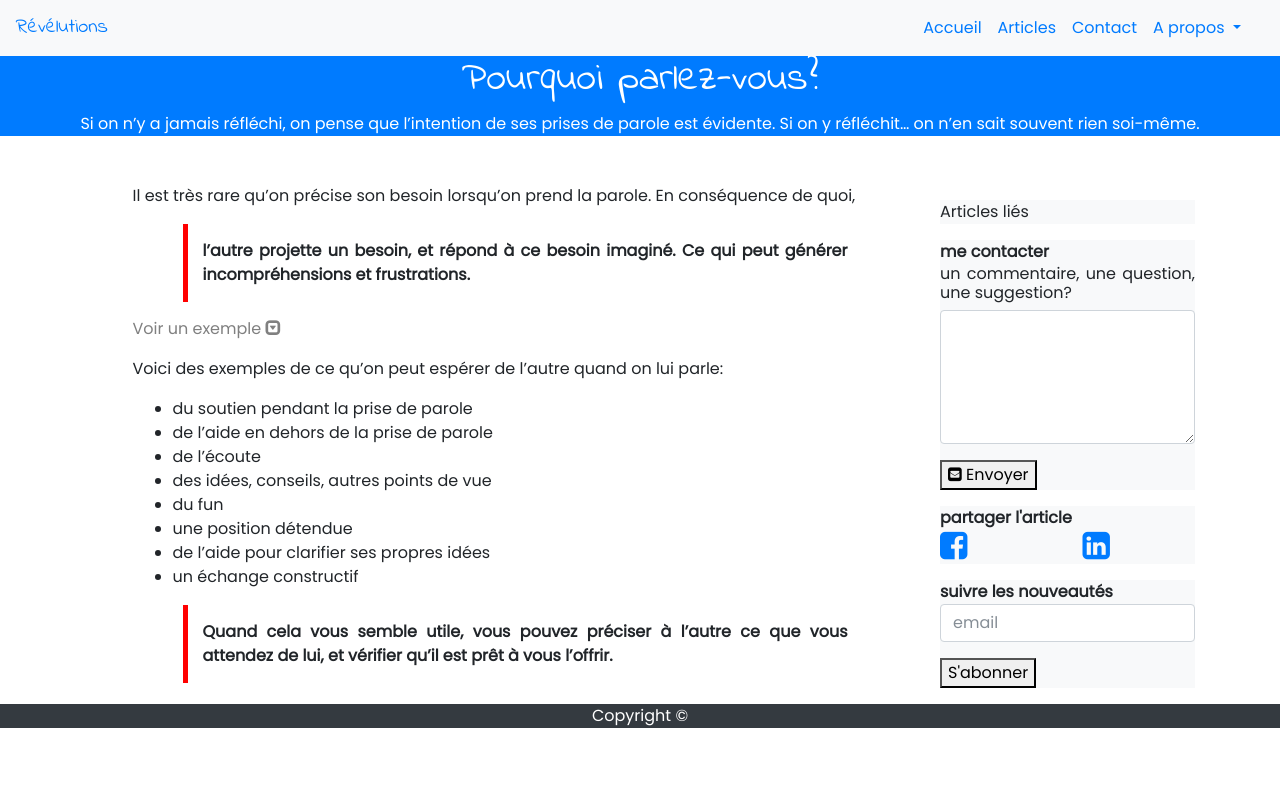
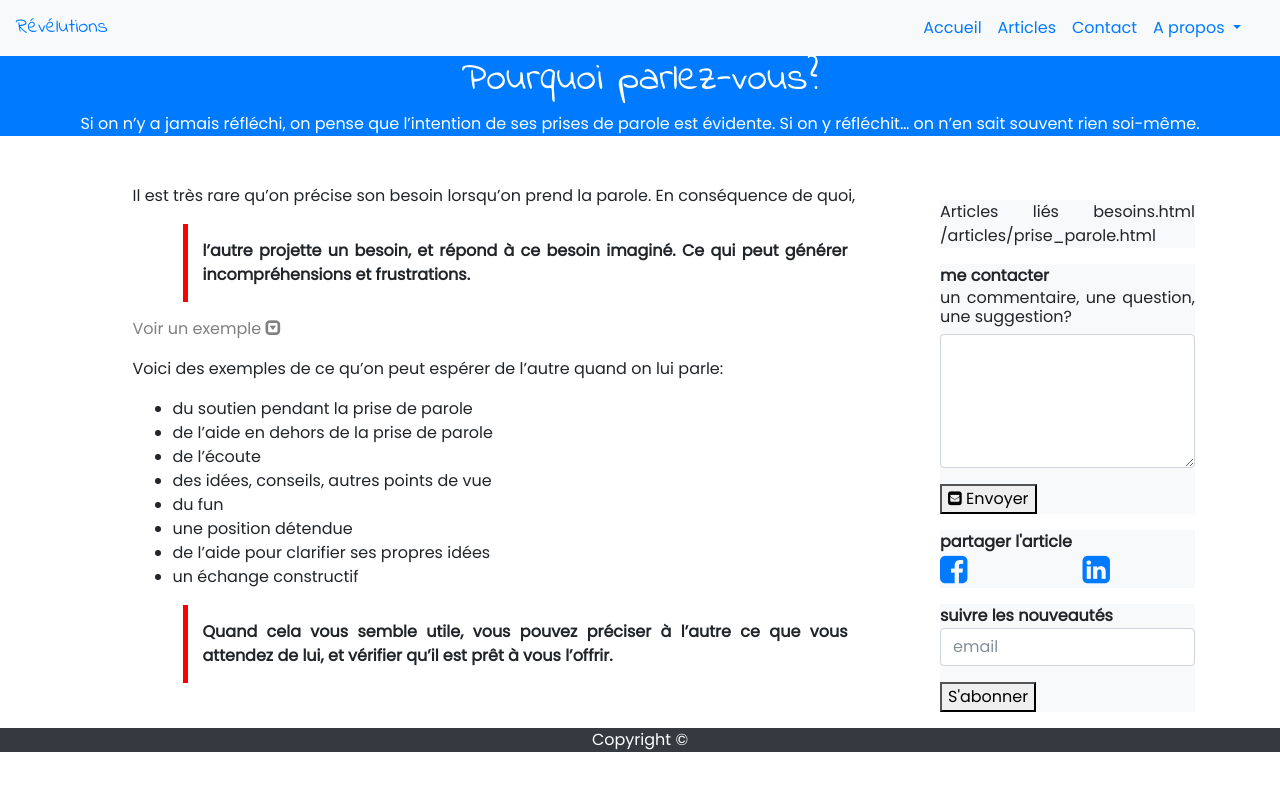
Before and after one commit to OrgaEvolutions/Nathoup.github.io, a Jekyll site: the page built from articles/prise_parole.html, in a window 1280 px wide. Shown: the top 791 px of the page. Built offline with Jekyll 4.4.1, drawn with Linux system fonts in a browser that asks for light colours; nearby versions of some CDN libraries; some web fonts are replaced.

Commit message:
Update article.html

```diff
--- a/_layouts/article.html
+++ b/_layouts/article.html
@@ -11,7 +11,10 @@ layout: default
      <div class = "col-md-offset-1 col-md-3">
 	   <p><div class="bg-light">
 	     Articles liés
-	     {% for reco in site.data.recos_articles %}{% if reco.article_ini==page.url %}
+	     {% for reco in site.data.recos_articles %}
+	     {{reco.article_ini}}
+	     {{page.url}}
+	     {% if reco.article_ini==page.url %}
 	     	{{reco.articles_reco}}
 	     {% endif%}{% endfor %}
            </div></p>
```
